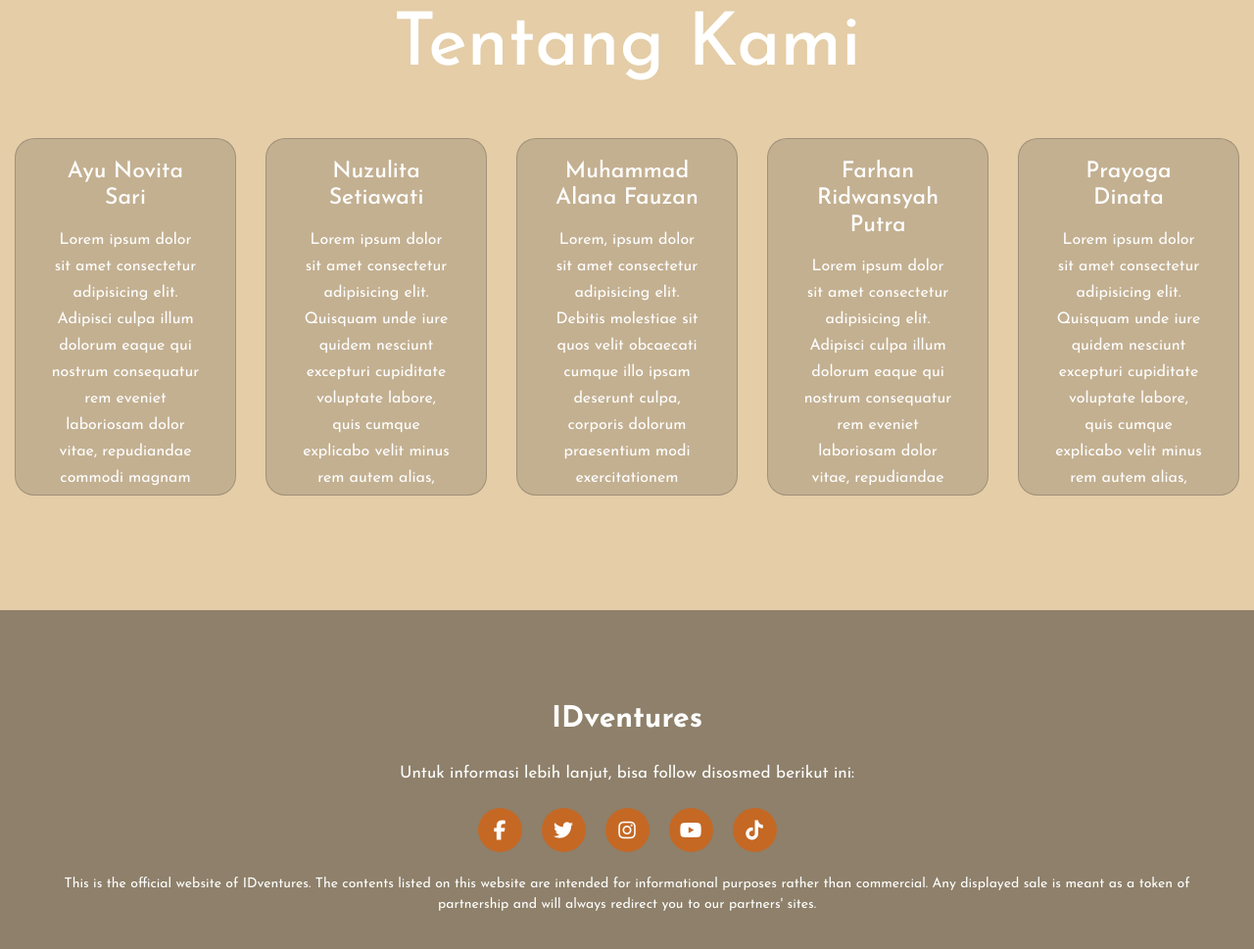
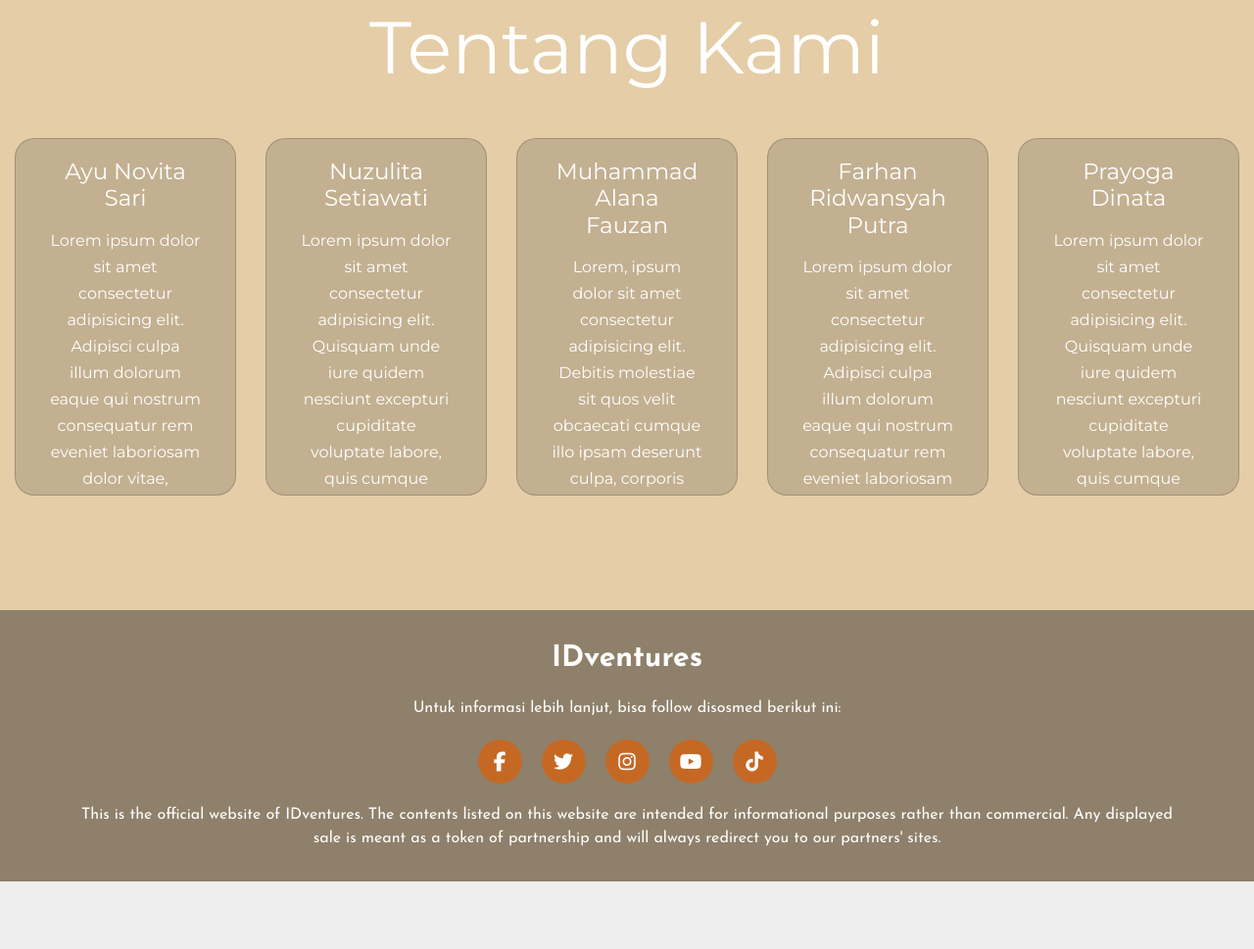
Before and after one commit to bryankazuro04/IDventures, a website built with webpack: page src/index.html in a window 1280 px wide. Shown: the part 1461-2430 px from the top of the page at 98% size. After the commit the page ends 2361 px from the top, so only its background shows below. Built offline with nearby package versions, Linux system fonts and the light colour scheme; files whose address does not match are found by name.

Commit message:
memperbaiki dan merapikan code

```diff
--- a/src/index.html
+++ b/src/index.html
@@ -7,11 +7,11 @@
     <meta http-equiv="X-UA-Compatible" content="IE=edge" />
     <meta name="viewport" content="width=device-width, initial-scale=1.0" />
     <meta name="description" content="Capstone Project" />
-    <link href="https://fonts.googleapis.com/css2?family=Josefin+Sans:ital,wght@0,100;0,200;0,300;0,400;0,500;0,600;0,700;1,100;1,200;1,300;1,400;1,500;1,600;1,700&display=swap" rel="stylesheet">
+    <link href="https://fonts.googleapis.com/css2?family=Josefin+Sans:ital,wght@0,100;0,200;0,300;0,400;0,500;0,600;0,700;1,100;1,200;1,300;1,400;1,500;1,600;1,700&display=swap"
+      rel="stylesheet" />
     <!-- Title web -->
     <title>IDVentures | Travel & Culture of Indonesia</title>
   </head>
-
 
   <body>
     <!-- Navbar -->
@@ -135,15 +135,13 @@
 
       <!-- Main Content -->
       <section class="main-container mt-5 p-5">
-      <div class="container">
         <!-- Section 4 -->
         <div class="row col-lg-12 section4">
-
-
-            <div class="col-lg-6 my-2">
+          <div class="col-lg-6 my-2 test">
             <div class="row">
               <div class="col-lg">
-                        <img src="media/Air Terjun Situmurun.jpg" alt="Air Terjun Situmurun" class="float-start des rounded mb-4">
+                <img src="./Air Terjun Situmurun.jpg" alt="Air Terjun Situmurun" class="float-start des rounded mb-4" />
+
                 <div class="float-start">
                   <h4>Air Terjun Situmurun</h4>
                   <p>Lorem ipsum dolor sit amet</p>
@@ -153,7 +151,8 @@
 
             <div class="row">
               <div class="col-lg">
-                        <img src="media/Air Terjun Situmurun.jpg" alt="Air Terjun Situmurun" class="float-start des rounded mb-4">
+                <img src="./Air Terjun Situmurun.jpg" alt="Air Terjun Situmurun" class="float-start des rounded mb-4" />
+
                 <div class="float-start">
                   <h4>Air Terjun Situmurun</h4>
                   <p>Lorem ipsum dolor sit amet</p>
@@ -163,7 +162,8 @@
 
             <div class="row">
               <div class="col-lg">
-                        <img src="media/Air Terjun Situmurun.jpg" alt="Air Terjun Situmurun" class="float-start des rounded mb-4">
+                <img src="./Air Terjun Situmurun.jpg" alt="Air Terjun Situmurun" class="float-start des rounded mb-4" />
+
                 <div class="float-start">
                   <h4>Air Terjun Situmurun</h4>
                   <p>Lorem ipsum dolor sit amet</p>
@@ -172,24 +172,18 @@
             </div>
           </div>
 
-
-
           <div class="col-lg-6 mt-4">
-                <img src="media/DanauToba.png" alt="Working" class="img-fluid rounded">
+            <img src="./DanauToba.png" alt="Working" class="img-fluid rounded" />
           </div>
-
-
         </div>
         <!-- End Section 4 -->
-
-    </div>
       </section>
       <!-- Main Content End -->
     </main>
     <!-- End-Home -->
+
     <!--Tentang Kami-->
-    <section>
-    <div class="about_us">
+    <section class="about_us">
       <div class="title">
         <h2>Tentang Kami</h2>
       </div>
@@ -198,56 +192,74 @@
         <div class="card">
           <h5>Ayu Novita Sari</h5>
           <div class="pra">
-            <p>Lorem ipsum dolor sit amet consectetur adipisicing elit. Adipisci culpa illum dolorum eaque qui nostrum consequatur rem eveniet laboriosam dolor vitae, repudiandae commodi magnam libero dolores amet aspernatur, sit non!</p>
+            <p>
+              Lorem ipsum dolor sit amet consectetur adipisicing elit. Adipisci culpa illum dolorum eaque qui nostrum consequatur rem eveniet
+              laboriosam dolor vitae, repudiandae commodi magnam libero dolores amet aspernatur, sit non!
+            </p>
           </div>
         </div>
 
         <div class="card">
           <h5>Nuzulita Setiawati</h5>
           <div class="pra">
-            <p>Lorem ipsum dolor sit amet consectetur adipisicing elit. Quisquam unde iure quidem nesciunt excepturi cupiditate voluptate labore, quis cumque explicabo velit minus rem autem alias, veniam iste, dolorum qui ad!</p>
+            <p>
+              Lorem ipsum dolor sit amet consectetur adipisicing elit. Quisquam unde iure quidem nesciunt excepturi cupiditate voluptate
+              labore, quis cumque explicabo velit minus rem autem alias, veniam iste, dolorum qui ad!
+            </p>
           </div>
         </div>
 
         <div class="card">
           <h5>Muhammad Alana Fauzan</h5>
           <div class="pra">
-            <p>Lorem, ipsum dolor sit amet consectetur adipisicing elit. Debitis molestiae sit quos velit obcaecati cumque illo ipsam deserunt culpa, corporis dolorum praesentium modi exercitationem maiores dignissimos sed, unde tempore aspernatur.</p>
+            <p>
+              Lorem, ipsum dolor sit amet consectetur adipisicing elit. Debitis molestiae sit quos velit obcaecati cumque illo ipsam deserunt
+              culpa, corporis dolorum praesentium modi exercitationem maiores dignissimos sed, unde tempore aspernatur.
+            </p>
           </div>
         </div>
-
 
         <div class="card">
           <h5>Farhan Ridwansyah Putra</h5>
           <div class="pra">
-              <p>Lorem ipsum dolor sit amet consectetur adipisicing elit. Adipisci culpa illum dolorum eaque qui nostrum consequatur rem eveniet laboriosam dolor vitae, repudiandae commodi magnam libero dolores amet aspernatur, sit non!</p>
+            <p>
+              Lorem ipsum dolor sit amet consectetur adipisicing elit. Adipisci culpa illum dolorum eaque qui nostrum consequatur rem eveniet
+              laboriosam dolor vitae, repudiandae commodi magnam libero dolores amet aspernatur, sit non!
+            </p>
           </div>
         </div>
 
         <div class="card">
           <h5>Prayoga Dinata</h5>
           <div class="pra">
-              <p>Lorem ipsum dolor sit amet consectetur adipisicing elit. Quisquam unde iure quidem nesciunt excepturi cupiditate voluptate labore, quis cumque explicabo velit minus rem autem alias, veniam iste, dolorum qui ad!</p>
+            <p>
+              Lorem ipsum dolor sit amet consectetur adipisicing elit. Quisquam unde iure quidem nesciunt excepturi cupiditate voluptate
+              labore, quis cumque explicabo velit minus rem autem alias, veniam iste, dolorum qui ad!
+            </p>
           </div>
-          </div>
-
         </div>
       </div>
     </section>
+    <!-- Tentang Kami End -->
+
     <!-- Footer -->
     <footer>
-      <p>IDventures</p>
+      <h2>IDventures</h2>
       <p>Untuk informasi lebih lanjut, bisa follow disosmed berikut ini:</p>
 
       <div class="social">
-        <a href="#"><i class="fab fa-facebook-f"></i></a>
-        <a href="#"><i class="fab fa-twitter"></i></a>
-        <a href="#"><i class="fab fa-instagram"></i></a>
-        <a href="#"><i class="fab fa-youtube"></i></a>
-        <a href="#"><i class="fab fa-tiktok"></i></a>
+        <a href="#"><i class="fa-brands fa-facebook-f"></i></a>
+        <a href="#"><i class="fa-brands fa-twitter"></i></a>
+        <a href="#"><i class="fa-brands fa-instagram"></i></a>
+        <a href="#"><i class="fa-brands fa-youtube"></i></a>
+        <a href="#"><i class="fa-brands fa-tiktok"></i></a>
       </div>
 
-      <p class="end">This is the official website of IDventures. The contents listed on this website are intended for informational purposes rather than commercial. Any displayed sale is meant as a token of partnership and will always redirect you to our partners' sites.</p>
+      <p>
+        This is the official website of IDventures. The contents listed on this website are intended for informational purposes rather
+        than commercial. Any displayed sale is meant as a token of partnership and will always redirect you to our partners'
+        sites.
+      </p>
     </footer>
     <!-- Footer End -->
 
--- a/src/styles/main-style.css
+++ b/src/styles/main-style.css
@@ -124,118 +124,7 @@ body {
   color: #abb429;
 }
 
-.box img {
-  width: 200px;
-}
-
-footer {
-  padding: 2rem;
-}
-
-footer p {
-  margin: 0;
-  text-align: center;
-  font-size: 1.3rem;
-}
-*{
-	padding: 0;
-	margin: 0;
-	font-family: 'Josefin Sans', sans-serif;
-	box-sizing: border-box;
-}
-.about_us{
-	background: #E4CDA7;
-	width: 100%;
-	padding: 100px 0px;
-}
-.title h2{
-	color: white;
-	font-size: 75px;
-	width: 1130px;
-	margin: 30px auto;
-	text-align: center;
-}
-.box{
-	display: flex;
-	justify-content: center;
-	align-items: center;
-	min-height: 400px;
-}
-.card{
-	height: 365px;
-	width: 335px;
-	padding: 20px 35px;
-	background: #C3B091;
-	border-radius: 20px;
-	margin: 15px;
-	position: relative;
-	overflow: hidden;
-	text-align: center;
-}
-.card i{
-	font-size: 50px;
-	display: block;
-	text-align: center;
-	margin: 25px 0px;
-	color: #C56824;
-}
-h5{
-	color: white;
-	font-size: 23px;
-	margin-bottom: 15px;
-}
-.pra p{
-	color: white;
-	font-size: 16px;
-	line-height: 27px;
-	margin-bottom: 25px;
-}
-footer{
-	position: relative;
-	width: 100%;
-	height: 400px;
-	background: #8E806A;
-	display: flex;
-	flex-direction: column;
-	align-items: center;
-	justify-content: center;
-}
-footer p:nth-child(1){
-	font-size: 30px;
-	color: white;
-	margin-bottom: 20px;
-	font-weight: bold;
-}
-footer p:nth-child(2){
-	color: white;
-	font-size: 17px;
-	width: 500px;
-	text-align: center;
-	line-height: 26px;
-}
-.social{
-	display: flex;
-}
-.social a{
-	width: 45px;
-	height: 45px;
-	display: flex;
-	align-items: center;
-	justify-content: center;
-	background:  #C56824;
-	border-radius: 50%;
-	margin: 22px 10px;
-	color: white;
-	text-decoration: none;
-	font-size: 20px;
-}
-.social a:hover{
-	transform: scale(1.3);
-	transition: .3s;
-}
-/* Section 4 */
-
-.container {
+.main-container {
   position: relative;
   z-index: 1;
 }
@@ -252,24 +141,108 @@ footer p:nth-child(2){
 }
 
 .section4 h4 {
-    font-size: 16px;
-    text-transform: uppercase;
-    font-weight: bold;
   margin-top: 30px;
   margin-left: 20px;
+  font-weight: bold;
+  text-transform: uppercase;
+  font-size: 16px;
 }
 
 .section4 p {
-    font-size: 15px;
+  margin-left: 5px;
   color: #acacac;
   font-weight: 200;
-    margin-left: 5px;
+  font-size: 15px;
 }
 
-.end{
-	position:static;
-	color:white;
-	bottom: 35px;
-	font-size: 14px;
+.about_us {
+  padding: 100px 0px;
+  width: 100%;
+  background: #e4cda7;
+}
+
+.title h2 {
+  margin: 30px auto;
+  width: 1130px;
+  color: white;
+  font-size: 75px;
   text-align: center;
 }
+
+.box {
+  min-height: 400px;
+  display: flex;
+  justify-content: center;
+  align-items: center;
+}
+
+.card {
+  margin: 15px;
+  border-radius: 20px;
+  padding: 20px 35px;
+  position: relative;
+  width: 335px;
+  height: 365px;
+  background: #c3b091;
+  text-align: center;
+  overflow: hidden;
+}
+
+.card h5 {
+  margin-bottom: 15px;
+  color: white;
+  font-size: 23px;
+}
+
+.pra p {
+  margin-bottom: 25px;
+  color: white;
+  font-size: 16px;
+  line-height: 27px;
+}
+
+footer {
+  padding: 2rem 5em;
+  background: #8e806a;
+  color: white;
+  font-family: "Josefin Sans", sans-serif;
+  display: flex;
+  flex-direction: column;
+  align-items: center;
+}
+
+footer h2 {
+  margin-bottom: 20px;
+  font-weight: bold;
+  font-size: 30px;
+}
+
+footer p {
+  margin: 0;
+  font-size: 1em;
+  text-align: center;
+}
+
+.social {
+  margin: 1em;
+  font-size: 20px;
+  display: flex;
+  gap: 20px;
+}
+
+.social a {
+  border-radius: 100%;
+  width: 45px;
+  height: 45px;
+  display: inherit;
+  justify-content: center;
+  align-items: center;
+  color: white;
+  background: #c56824;
+  text-decoration: none;
+}
+
+.social a:hover {
+  transform: scale(1.3);
+  transition: 0.3s;
+}
```
Also changed, not shown: dist/8465ee559fadddcb82f0.png (added), dist/bundle.js, dist/index.html. Lines whose indentation alone changed are shown as unchanged.
